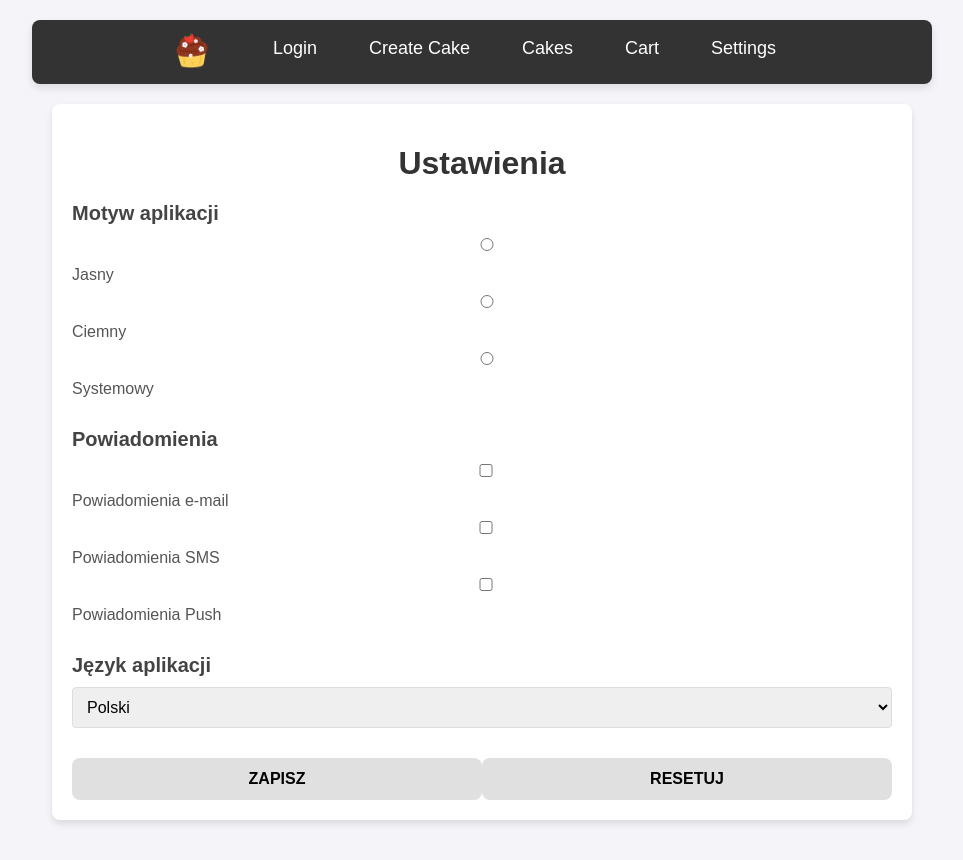
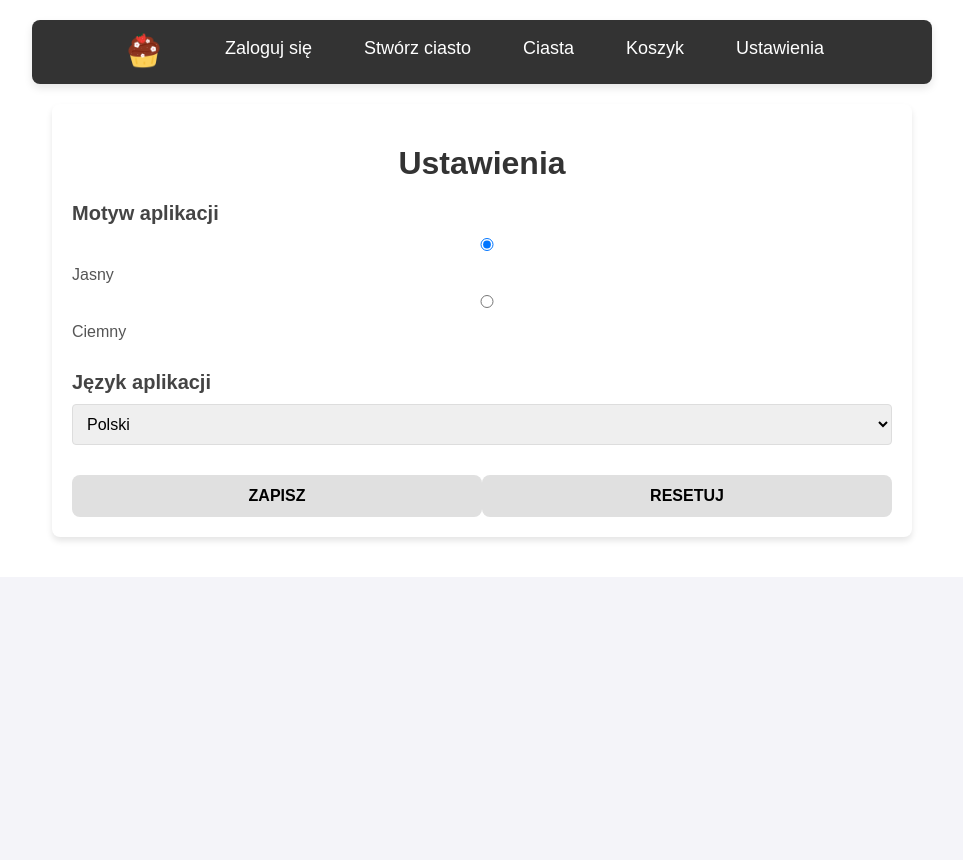
Before and after one commit to PatrykKryger/Cukiernia, a React (Vite) app: page /ustawienia in a window 1280 px wide. Shown: the whole page, without its empty margins (158-1121 px from the left). After the commit the page ends 800 px from the top, so only its background shows below. Built offline with nearby package versions, Linux system fonts and the light colour scheme.

Commit message:
dodalem zmiane jezyka i koloru strony

```diff
--- a/src/App.css
+++ b/src/App.css
@@ -31,3 +31,13 @@
     height: 40px;
     width: 40px;
 }
+
+.app.light {
+    background-color: white;
+    color: black;
+}
+
+.app.dark {
+    background-color: #333;
+    color: white;
+}
--- a/src/App.jsx
+++ b/src/App.jsx
@@ -9,12 +9,15 @@ import Payment from "./components/Payment";
 import Settings from "./components/Settings";
 import Main from "./components/Main.jsx";
 import Logo from "./components/images/logocukiernia.png";
+import translations from "./components/translation"; // Poprawiona ścieżka
 import './App.css';
 
 export const AppContext = createContext();
 
 const App = () => {
     const [cart, setCart] = useState([]);
+    const [theme, setTheme] = useState("light");
+    const [language, setLanguage] = useState("pl");
 
     const addToCart = (cake) => {
         setCart((prevCart) => [...prevCart, cake]);
@@ -24,17 +27,20 @@ const App = () => {
         setCart((prevCart) => prevCart.filter((cake) => cake.name !== cakeName));
     };
 
+    const t = (key) => translations[language][key] || key; // Funkcja tłumaczenia
+
     return (
-        <AppContext.Provider value={{ cart, addToCart, removeFromCart }}>
+        <AppContext.Provider value={{ cart, addToCart, removeFromCart, theme, setTheme, language, setLanguage, t }}>
+            <div className={`app ${theme}`}>
                 <Router>
                     <div className="container">
                         <nav className="navbar">
                             <Link to="/main"><img src={Logo} alt="logo" className="logo" /></Link>
-                        <Link to="/login" className="nav-link">Login</Link>
-                        <Link to="/create-cake" className="nav-link">Create Cake</Link>
-                        <Link to="/cakes" className="nav-link">Cakes</Link>
-                        <Link to="/cart" className="nav-link">Cart</Link>
-                        <Link to="/Ustawienia" className="nav-link">Settings</Link>
+                            <Link to="/login" className="nav-link">{t("login")}</Link>
+                            <Link to="/create-cake" className="nav-link">{t("createCake")}</Link>
+                            <Link to="/cakes" className="nav-link">{t("cakes")}</Link>
+                            <Link to="/cart" className="nav-link">{t("cart")}</Link>
+                            <Link to="/ustawienia" className="nav-link">{t("settings")}</Link>
                         </nav>
                         <Routes>
                             <Route path="/" element={<Navigate to="/main" replace />} />
@@ -49,6 +55,7 @@ const App = () => {
                         </Routes>
                     </div>
                 </Router>
+            </div>
         </AppContext.Provider>
     );
 };
--- a/src/components/Cakes.jsx
+++ b/src/components/Cakes.jsx
@@ -14,24 +14,24 @@ const cakeData = [
 ];
 
 const Cakes = () => {
-    const { addToCart } = useContext(AppContext);
+    const { addToCart, t } = useContext(AppContext);
 
     return (
         <div className="container">
             <div className="card">
-                <h2>Cakes</h2>
+                <h2>{t("cakes")}</h2>
                 <ul>
                     {cakeData.map((cake, index) => (
                         <li key={index} className="cake-item flex items-center gap-4 mb-4">
                             <img src={cake.image} alt={cake.name} className="cake-image" />
                             <div>
                                 <span className="block font-bold text-lg">{cake.name}</span>
-                                <button className="btn" onClick={() => addToCart(cake)}>Add to Cart</button>
+                                <button className="btn" onClick={() => addToCart(cake)}>{t("addToCart")}</button>
                             </div>
                         </li>
                     ))}
                 </ul>
-                <Link to="/cart" className="link mt-5 block text-center">Go to Cart</Link>
+                <Link to="/cart" className="link mt-5 block text-center">{t("goToCart")}</Link>
             </div>
         </div>
     );
--- a/src/components/Cart.jsx
+++ b/src/components/Cart.jsx
@@ -5,24 +5,24 @@ import { Link } from "react-router-dom";
 import './styles/global.css';
 
 const Cart = () => {
-    const { cart, removeFromCart } = useContext(AppContext);
+    const { cart, removeFromCart, t } = useContext(AppContext); // Dodano t
 
     return (
         <div className="container">
             <div className="card">
-                <h2>Your Cart</h2>
+                <h2>{t("yourCart")}</h2>
                 <ul>
                     {cart.map((cake, index) => (
                         <li key={index} className="flex items-center gap-4 mb-4">
                             <span>{cake.name}</span>
-                            <button className="bg-red-500 text-white rounded" onClick={() => removeFromCart(cake.name)}>Remove</button>
+                            <button className="bg-red-500 text-white rounded" onClick={() => removeFromCart(cake.name)}>{t("remove")}</button>
                         </li>
                     ))}
                 </ul>
                 <Link to="/payment" className="link mt-3 text-center block">
-                    <button className="bg-blue-500 text-white rounded mt-5">Checkout</button>
+                    <button className="bg-blue-500 text-white rounded mt-5">{t("checkout")}</button>
                 </Link>
-                <Link to="/cakes" className="link mt-3 text-center block">Back to Cakes</Link>
+                <Link to="/cakes" className="link mt-3 text-center block">{t("backToCakes")}</Link>
             </div>
         </div>
     );
--- a/src/components/Settings.jsx
+++ b/src/components/Settings.jsx
@@ -1,62 +1,73 @@
+import React, { useContext, useState } from "react";
+import { AppContext } from "../App";
 import './styles/global.css';
 
 const Settings = () => {
+    const { setTheme, setLanguage, theme, language, t } = useContext(AppContext);
+    const [selectedTheme, setSelectedTheme] = useState(theme);
+    const [selectedLanguage, setSelectedLanguage] = useState(language);
+
+    const handleSave = () => {
+        setTheme(selectedTheme);
+        setLanguage(selectedLanguage);
+    };
+
+    const handleReset = () => {
+        setTheme("light");
+        setLanguage("pl");
+        setSelectedTheme("light");
+        setSelectedLanguage("pl");
+    };
+
     return (
         <div className="container">
             <div className="card">
-                <h1 className="settings-title">Ustawienia</h1>
+                <h1 className="settings-title">{t("settings")}</h1>
 
                 <section className="settings-section">
-                    <h2 className="section-title">Motyw aplikacji</h2>
+                    <h2 className="section-title">{t("appTheme")}</h2>
                     <div className="options">
                         <label>
-                            <input type="radio" name="theme" value="light" />
-                            Jasny
+                            <input
+                                type="radio"
+                                name="theme"
+                                value="light"
+                                checked={selectedTheme === "light"}
+                                onChange={() => setSelectedTheme("light")}
+                            />
+                            {t("light")}
                         </label>
                         <label>
-                            <input type="radio" name="theme" value="dark" />
-                            Ciemny
-                        </label>
-                        <label>
-                            <input type="radio" name="theme" value="system" />
-                            Systemowy
+                            <input
+                                type="radio"
+                                name="theme"
+                                value="dark"
+                                checked={selectedTheme === "dark"}
+                                onChange={() => setSelectedTheme("dark")}
+                            />
+                            {t("dark")}
                         </label>
                     </div>
                 </section>
 
                 <section className="settings-section">
-                    <h2 className="section-title">Powiadomienia</h2>
+                    <h2 className="section-title">{t("appLanguage")}</h2>
                     <div className="options">
-                        <label>
-                            <input type="checkbox" name="emailNotifications" />
-                            Powiadomienia e-mail
-                        </label>
-                        <label>
-                            <input type="checkbox" name="smsNotifications" />
-                            Powiadomienia SMS
-                        </label>
-                        <label>
-                            <input type="checkbox" name="pushNotifications" />
-                            Powiadomienia Push
-                        </label>
-                    </div>
-                </section>
-
-                <section className="settings-section">
-                    <h2 className="section-title">Język aplikacji</h2>
-                    <div className="options">
-                        <select name="language" className="dropdown">
-                            <option value="pl">Polski</option>
-                            <option value="en">Angielski</option>
-                            <option value="de">Niemiecki</option>
-                            <option value="fr">Francuski</option>
+                        <select
+                            name="language"
+                            className="dropdown"
+                            value={selectedLanguage}
+                            onChange={(e) => setSelectedLanguage(e.target.value)}
+                        >
+                            <option value="pl">{t("polish")}</option>
+                            <option value="en">{t("english")}</option>
                         </select>
                     </div>
                 </section>
 
                 <div className="settings-actions">
-                    <button className="button save-button">Zapisz</button>
-                    <button className="button reset-button">Resetuj</button>
+                    <button className="button save-button" onClick={handleSave}>{t("save")}</button>
+                    <button className="button reset-button" onClick={handleReset}>{t("reset")}</button>
                 </div>
             </div>
         </div>
--- /dev/null
+++ b/src/components/translation.jsx
@@ -0,0 +1,52 @@
+const translations = {
+    pl: {
+        login: "Zaloguj się",
+        createCake: "Stwórz ciasto",
+        cakes: "Ciasta",
+        cart: "Koszyk",
+        settings: "Ustawienia",
+        yourCart: "Twój koszyk",
+        remove: "Usuń",
+        checkout: "Przejdź do płatności",
+        backToCakes: "Wróć do ciast",
+        appTheme: "Motyw aplikacji",
+        light: "Jasny",
+        dark: "Ciemny",
+        appLanguage: "Język aplikacji",
+        polish: "Polski",
+        english: "Angielski",
+        save: "Zapisz",
+        reset: "Resetuj",
+        addToCart: "Dodaj do koszyka",
+        goToCart: "Przejdź do koszyka",
+        username: "Nazwa użytkownika",
+        password: "Hasło",
+        register: "Zarejestruj się"
+    },
+    en: {
+        login: "Login",
+        createCake: "Create Cake",
+        cakes: "Cakes",
+        cart: "Cart",
+        settings: "Settings",
+        yourCart: "Your Cart",
+        remove: "Remove",
+        checkout: "Checkout",
+        backToCakes: "Back to Cakes",
+        appTheme: "App Theme",
+        light: "Light",
+        dark: "Dark",
+        appLanguage: "App Language",
+        polish: "Polish",
+        english: "English",
+        save: "Save",
+        reset: "Reset",
+        addToCart: "Add to Cart",
+        goToCart: "Go to Cart",
+        username: "Username",
+        password: "Password",
+        register: "Register"
+    }
+};
+
+export default translations;
```
Lines whose indentation alone changed are shown as unchanged.
